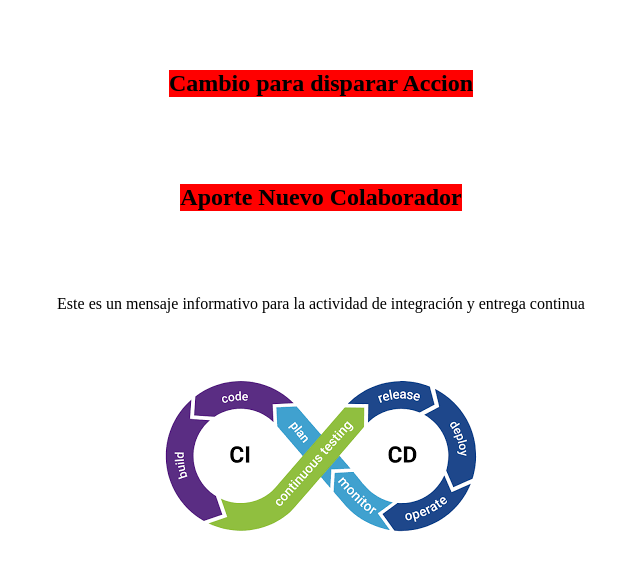
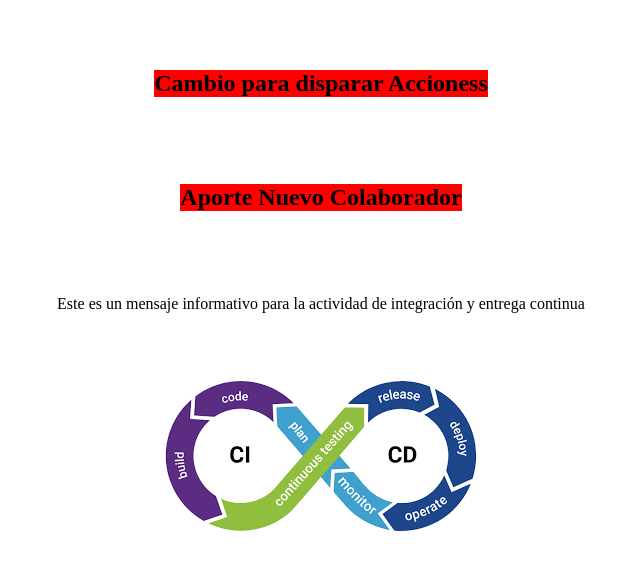
Before and after one commit to ingmariocuberos/docker-integracion-entrega, a plain HTML site: page src/index.html in a window 1280 px wide. Shown: the part 179-750 px from the top of the page, without its empty margins (327-967 px from the left). Drawn offline with Linux system fonts and the light colour scheme.

Commit message:
Nuevo disparado para prueba

```diff
--- a/src/index.html
+++ b/src/index.html
@@ -9,7 +9,7 @@
   <body>
     <div id="web-container">
       <h1>Integración y entrega continua</h1>
-      <h2 style="background-color: red">Cambio para disparar Accion</h2>
+      <h2 style="background-color: red">Cambio para disparar Accioness</h2>
       <h2 style="background-color: red">Aporte Nuevo Colaborador</h2>
       <p>
         Este es un mensaje informativo para la actividad de integración y
```
